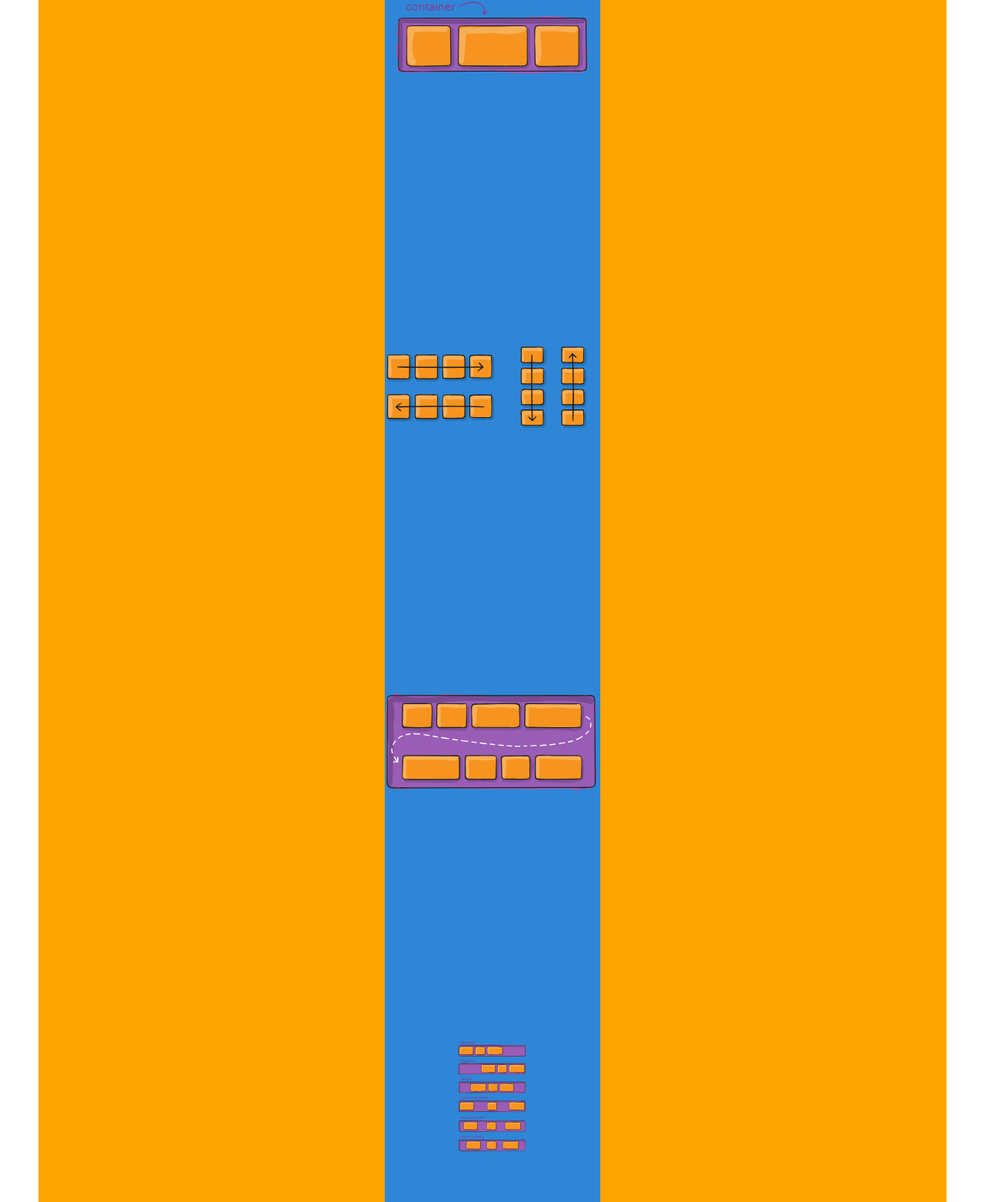
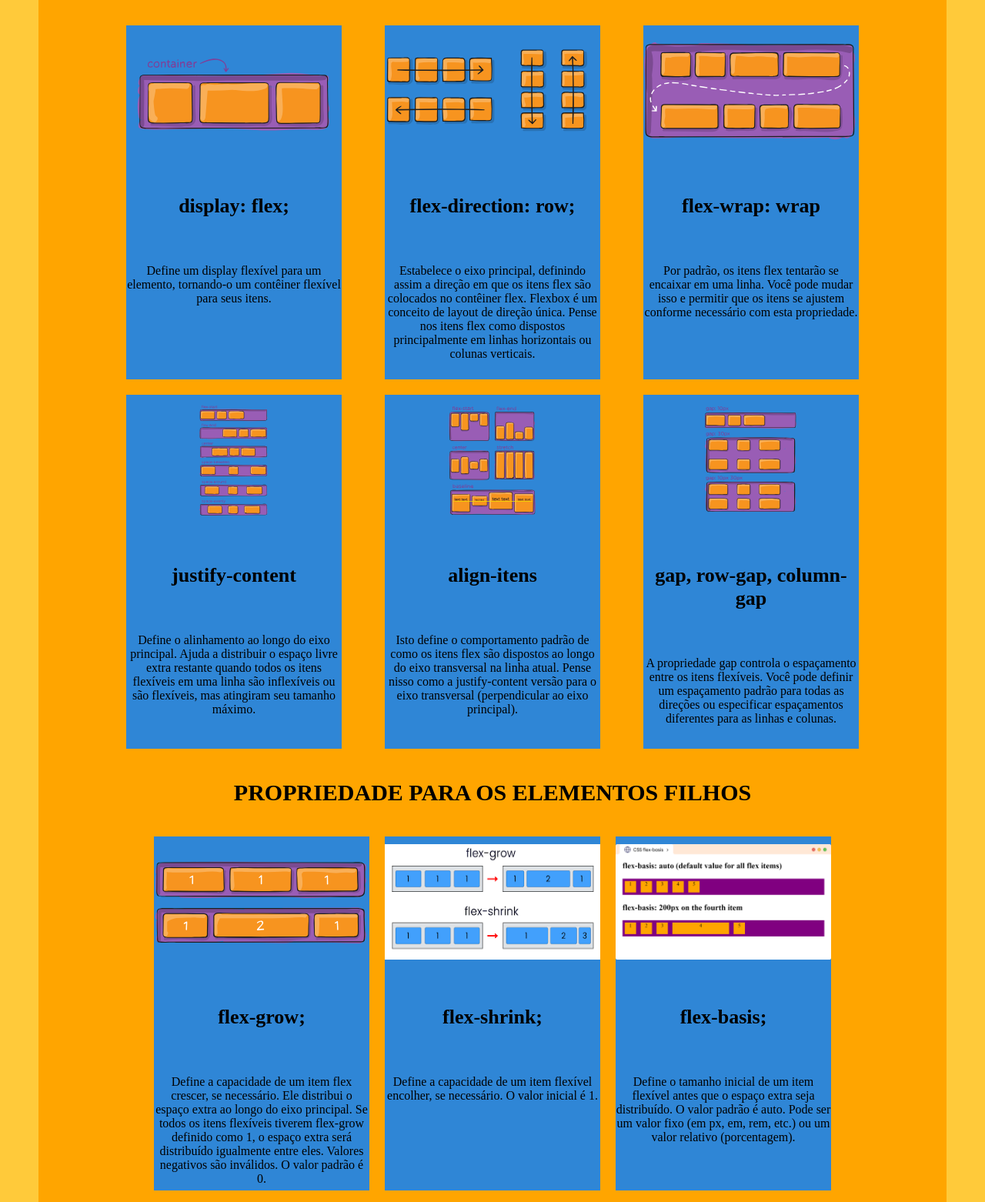
Before and after one commit to juliadeabre0/juliadeabre0.github.io, a plain HTML site: page flexbox/index.html in a window 1280 px wide. Shown: the part 705-2267 px from the top of the page at 77% size. Drawn offline with Linux system fonts and the light colour scheme; files that its build step writes are made by us from their sources.

Commit message:
atualização

```diff
--- a/flexbox/style.css
+++ b/flexbox/css/styles.css
@@ -1,23 +1,23 @@
-:root{
-    --cor-principal: #2f86d6;
-    --cor-secundaria-contraste: #ffca3a;
-    --cor-secundaria: #ffa500;
+:root {
+    --cor-principal: #2F86D6;
+    --cor-secundaria-contraste: #FFCA3A;
+    --cor-secundaria: #FFA500;
 }
-*{
+* {
     margin: 0;
     padding: 0;
 }
 
-.secao-banner{
+.secao-banner {
     background-color: var(--cor-principal);
-    padding: 100px 0px;
+    padding: 100px 0;
 }
 
-body{
-    background-color: var(--cor-secundaria-contrastel);
+body {
+    background-color: var(--cor-secundaria-contraste);
 }
 
-.container-banner{
+.container-banner {
     width: 100%;
     max-width: 1024px;
     margin: 0 auto;
@@ -25,7 +25,7 @@ body{
     flex-wrap: wrap;
 }
 
-.container-texto{
+.container-texto {
     color: #fff;
     padding: 10px 20px;
     flex: 1 1 300px;
@@ -35,73 +35,73 @@ body{
     gap: 20px;
 }
 
-.container-banner-imagem{
+.container-banner-imagem {
     flex-grow: 1;
     flex-shrink: 1;
     flex-basis: 468px;
 }
 
-.container-banner-imagem img{
+.container-banner-imagem img {
     width: 100%;
     height: 100%;
 }
 
-.secao-cards{
+.secao-cards {
     background-color: var(--cor-secundaria);
-    padding: 100px 0px;
+    padding: 100px 0;
     margin: 50px;
     display: flex;
     flex-direction: column;
     align-items: center;
 }
 
-.cotainer-cards-pais,
+.container-cards-pais,
 .container-cards-filhos {
     max-width: 1024px;
-    padding: 40px 0px;
+    padding: 40px 0;
     display: flex;
     justify-content: space-evenly;
     flex-wrap: wrap;
     gap: 20px;
 }
 
-.card{
+.card {
     width: 280px;
     height: 450px;
     background-color: var(--cor-principal);
     display: flex;
     flex-direction: column;
     justify-content: space-between;
-    align-items:center;
+    align-items: center;
     padding: 10px 0 0 0;
     text-align: center;
 }
 
-.card-info{
-    background-color: var(--cor-secundaria);
+.card-info {
+    background-color: var(--cor-principal);
     flex-grow: 1;
 }
 
-.container-card-imagem{
+.container-card-imagem {
     height: 150px;
 }
 
-.container-card-imagem img{
+.container-card-imagem img {
     width: 100%;
     height: 100%;
 }
 
-h2{
+h2 {
     font-size: 30px;
     text-transform: uppercase;
     text-align: center;
 }
 
-h3{
+h3 {
     font-size: 26px;
     margin: 60px 0;
 }
 
-#fonte{
+#fonte {
     text-align: right;
 }
--- a/flexbox/index.html
+++ b/flexbox/index.html
@@ -6,17 +6,18 @@
     <meta name="viewport" content="width=device-width, initial-scale=1.0">
     <meta name="robots" content="noindex, nofollow">
     <title>Flexbox</title>
-    <link rel="stylesheet" href="css/style.css">
+    <link rel="stylesheet" href="css/styles.css">
 </head>
 
 <body>
     <div class="secao-banner">
         <div class="container-banner">
             <div class="container-texto">
-                <p></p>
-                <h1></h1>
+                <p>Dinâmico - Flexivel - Eficiante</p>
+                <h1>Flexbox: Flexible Box Layout Module</h1>
                 <p>
-
+                    Uma maneira mais eficiente de dispor, alinhar e distribuir espaço entre itens em um contêiner, mesmo
+                    quando seu tamanho é desconhecido e/ou dinâmico
                 </p>
             </div>
             <div class="container-banner-imagem">
@@ -27,99 +28,100 @@
 
     <div class="secao-cards">
         <div class="container-subtitulo">
-            <h2></h2>
+            <h2>Propriedade para o elemento pai</h2>
         </div>
         <div class="container-cards-pais">
             <div class="card">
-                <div class="container-card-imagem "><img src="img/01-container.svg"></div>
+                <div class="container-card-imagem {"><img src="img/01-container.svg"></div>
                 <div class="card-info">
-                    <h3></h3>
+                    <h3>display: flex;</h3>
                     <p>
-
+                        Define um display flexível para um elemento, tornando-o um contêiner flexível para seus itens.
                     </p>
                 </div>
             </div>
             <div class="card">
                 <div class="container-card-imagem"><img src="img/02-container.svg"></div>
                 <div class="card-info">
-                    <h3></h3>
+                    <h3>flex-direction: row;</h3>
                     <p>
-
+                        Estabelece o eixo principal, definindo assim a direção em que os itens flex são colocados no contêiner flex. Flexbox é um conceito de layout de direção única. Pense nos itens flex como dispostos principalmente em linhas horizontais ou colunas verticais.
                     </p>
                 </div>
             </div>
             <div class="card">
                 <div class="container-card-imagem"><img src="img/04-container.svg"></div>
                 <div class="card-info">
-                    <h3></h3>
+                    <h3>flex-wrap: wrap</h3>
                     <p>
-
+                        Por padrão, os itens flex tentarão se encaixar em uma linha. Você pode mudar isso e permitir que os itens se ajustem conforme necessário com esta propriedade.
                     </p>
                 </div>
             </div>
             <div class="card">
                 <div class="container-card-imagem"><img src="img/05-container.svg"></div>
                 <div class="card-info">
-                    <h3></h3>
+                    <h3>justify-content</h3>
                     <p>
-
+                        Define o alinhamento ao longo do eixo principal. Ajuda a distribuir o espaço livre extra restante quando todos os itens flexíveis em uma linha são inflexíveis ou são flexíveis, mas atingiram seu tamanho máximo.
                     </p>
                 </div>
             </div>
             <div class="card">
                 <div class="container-card-imagem"><img src="img/06-container.svg"></div>
                 <div class="card-info">
-                    <h3></h3>
+                    <h3>align-itens</h3>
                     <p>
-
+                        Isto define o comportamento padrão de como os itens flex são dispostos ao longo do eixo transversal na linha atual. Pense nisso como a justify-content versão para o eixo transversal (perpendicular ao eixo principal).
                     </p>
                 </div>
             </div>
             <div class="card">
                 <div class="container-card-imagem"><img src="img/07-container.svg"></div>
                 <div class="card-info">
-                    <h3></h3>
+                    <h3>gap, row-gap, column-gap</h3>
                     <p>
-
+                        A propriedade gap controla o espaçamento entre os itens flexíveis. Você pode definir um espaçamento padrão para todas as direções ou especificar espaçamentos diferentes para as linhas e colunas.
                     </p>
                 </div>
             </div>
         </div>
         <div class="container-subtitulo">
-            <h2></h2>
+            <h2>Propriedade para os elementos filhos</h2>
         </div>
         <div class="container-cards-filhos">
             <div class="card">
-                <div class="container-card-imagem "><img src="img/08-container.svg"></div>
+                <div class="container-card-imagem {"><img src="img/08-container.svg"></div>
                 <div class="card-info">
                     <h3>flex-grow;</h3>
                     <p>
-
+                        Define a capacidade de um item flex crescer, se necessário. Ele distribui o espaço extra ao longo do eixo principal. Se todos os itens flexíveis tiverem flex-grow definido como 1, o espaço extra será distribuído igualmente entre eles. Valores negativos são inválidos. O valor padrão é 0.
                     </p>
                 </div>
             </div>
             <div class="card">
-                <div class="container-card-imagem "><img src="img/09-container.png"></div>
+                <div class="container-card-imagem {"><img src="img/09-container.png"></div>
                 <div class="card-info">
-                    <h3></h3>
+                    <h3>flex-shrink;</h3>
                     <p>
-
+                        Define a capacidade de um item flexível encolher, se necessário. O valor inicial é 1.
                     </p>
                 </div>
             </div>
 
             <div class="card">
-                <div class="container-card-imagem "><img src="img/10-container.png"></div>
+                <div class="container-card-imagem {"><img src="img/10-container.png"></div>
                 <div class="card-info">
-                    <h3></h3>
+                    <h3>flex-basis;</h3>
                     <p>
-
+                        Define o tamanho inicial de um item flexível antes que o espaço extra seja distribuído. O valor padrão é auto. Pode ser um valor fixo (em px, em, rem, etc.) ou um valor relativo (porcentagem).
                     </p>
                 </div>
             </div>
         </div>
     </div>
-    <p id="fonte">Consulte a fonte <a href="https://css-tricks.com/snippets/css/a-guide-to-flexbox/" target="_blank">aqui</a></p>
+    <p id="fonte">Consulte a fonte <a href="https://css-tricks.com/snippets/css/a-guide-to-flexbox/"
+            target="_blank">aqui</a></p>
 </body>
 
 </html>
```
Also changed, not shown: index.html (added, +16 -0 lines), flexbox/css/print-3.png (deleted), flexbox/textos.txt (deleted).
